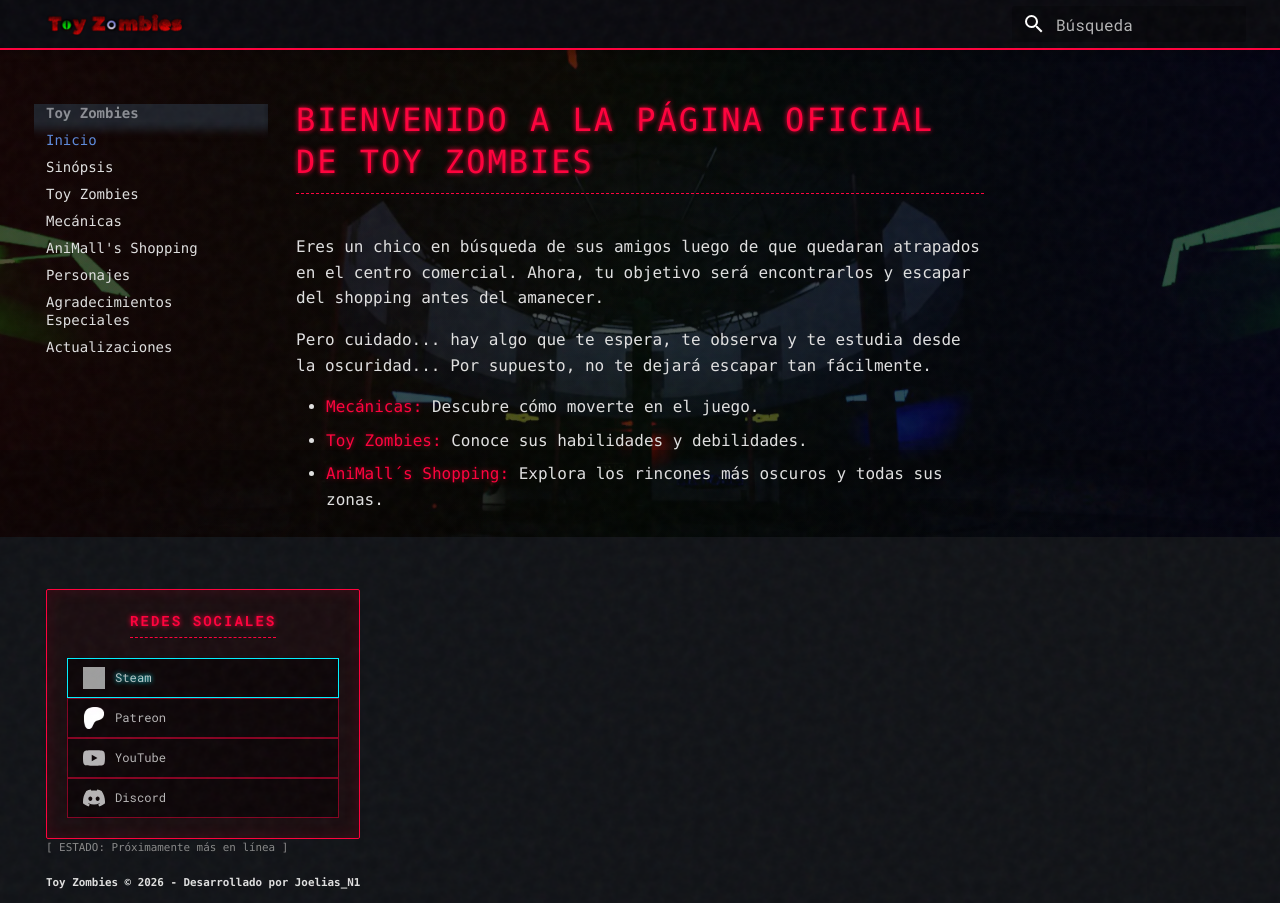
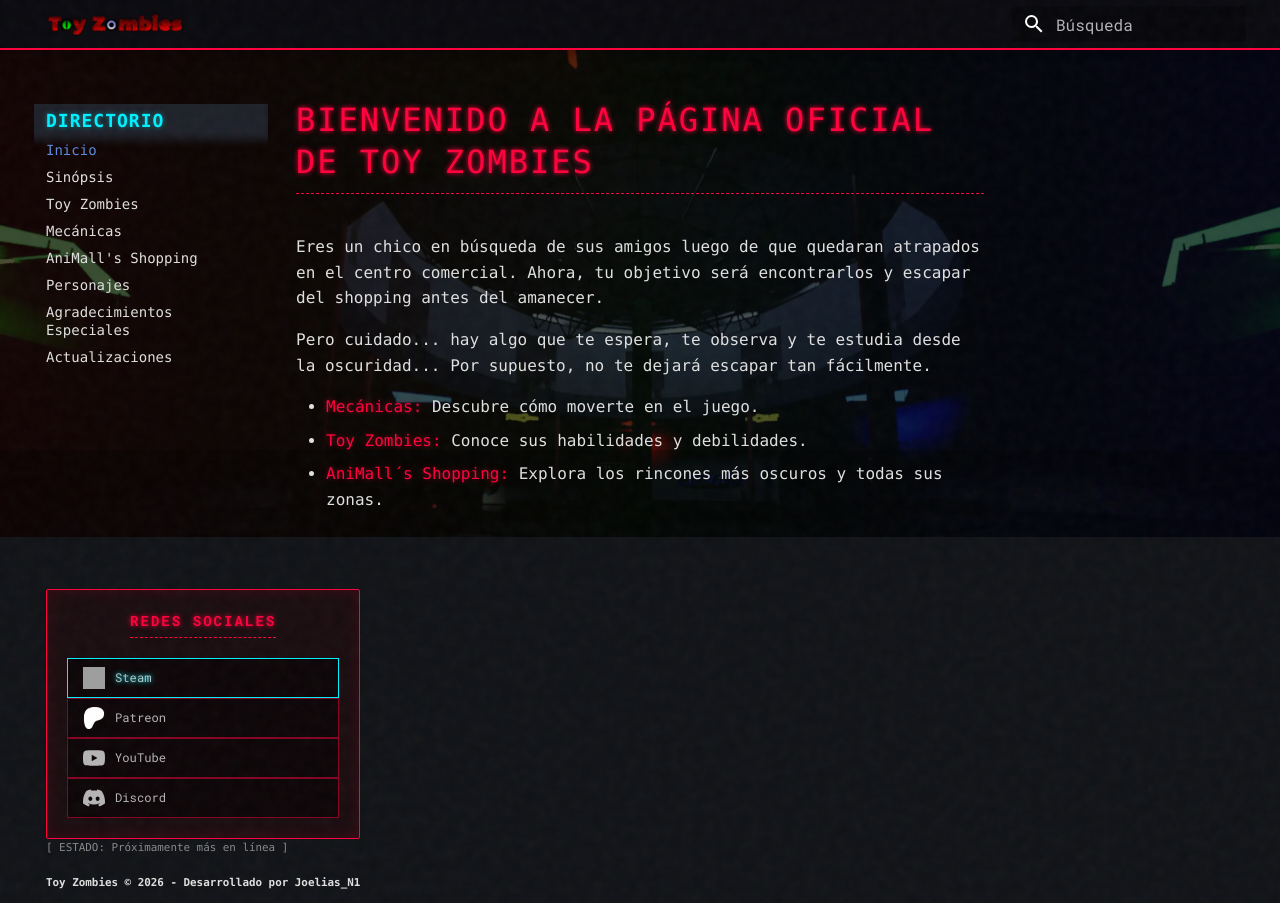
Before and after one commit to Hec-Thor-Tech/toy-zombies, an MkDocs documentation site: the page built from docs/index.md, in a window 1280 px wide. Built offline with MkDocs 1.6.1 and Material for MkDocs 9.7.7, drawn with Linux system fonts in a browser that asks for light colours; grey boxes are pictures that could not be loaded.

Commit message:
Actualizacion de la wiki

```diff
--- a/docs/stylesheets/extra.css
+++ b/docs/stylesheets/extra.css
@@ -133,3 +133,31 @@
 .md-header__title .md-header__topic:first-child {
   display: none !important;
 }
+
+/* =================================================== */
+/* RENOMBRAR EL TÍTULO DEL PANEL LATERAL (MENÚ)        */
+/* =================================================== */
+
+/* 1. Ocultamos el "Toy Zombies" original reduciendo su tamaño a 0 */
+.md-nav--primary > .md-nav__title {
+  font-size: 0 !important;
+}
+
+/* 2. Inyectamos nuestro nuevo título temático */
+.md-nav--primary > .md-nav__title::after {
+  content: "DIRECTORIO"; /* <-- Puedes cambiar este texto por el que más te guste */
+  font-size: 0.9rem !important; /* Restauramos un tamaño de letra legible */
+  color: #00f0ff !important; /* Le damos el color cian para que parezca un panel de control */
+  text-transform: uppercase;
+  letter-spacing: 1px;
+  font-weight: bold;
+  text-shadow: 0 0 5px rgba(0, 240, 255, 0.5); /* Brillo sutil */
+  display: inline-block;
+  margin-top: 5px;
+}
+
+/* 3. Aseguramos que si hay un logo a la izquierda, no desaparezca por el tamaño 0 */
+.md-nav--primary > .md-nav__title .md-logo {
+  font-size: 1rem !important;
+  margin-right: 10px;
+}
```
Also changed, not shown: site/stylesheets/extra.css.
